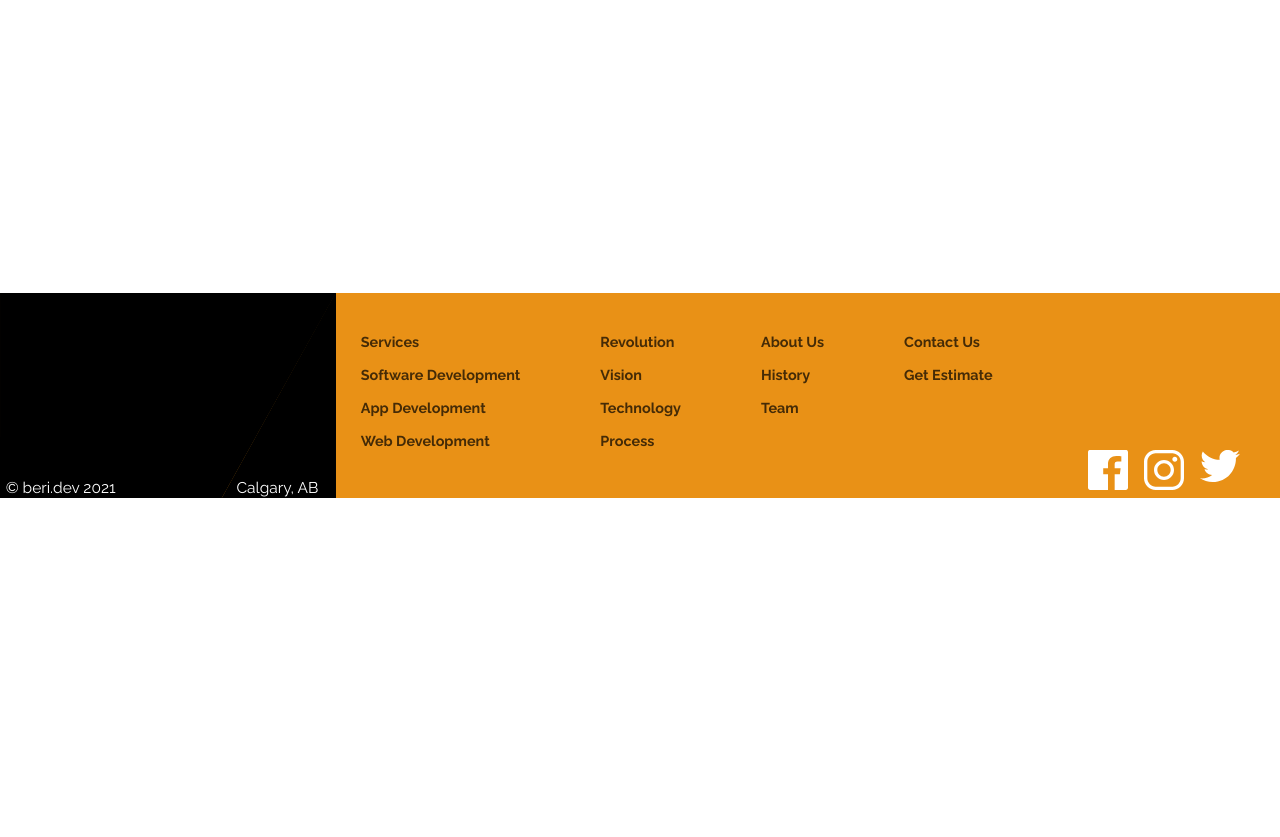
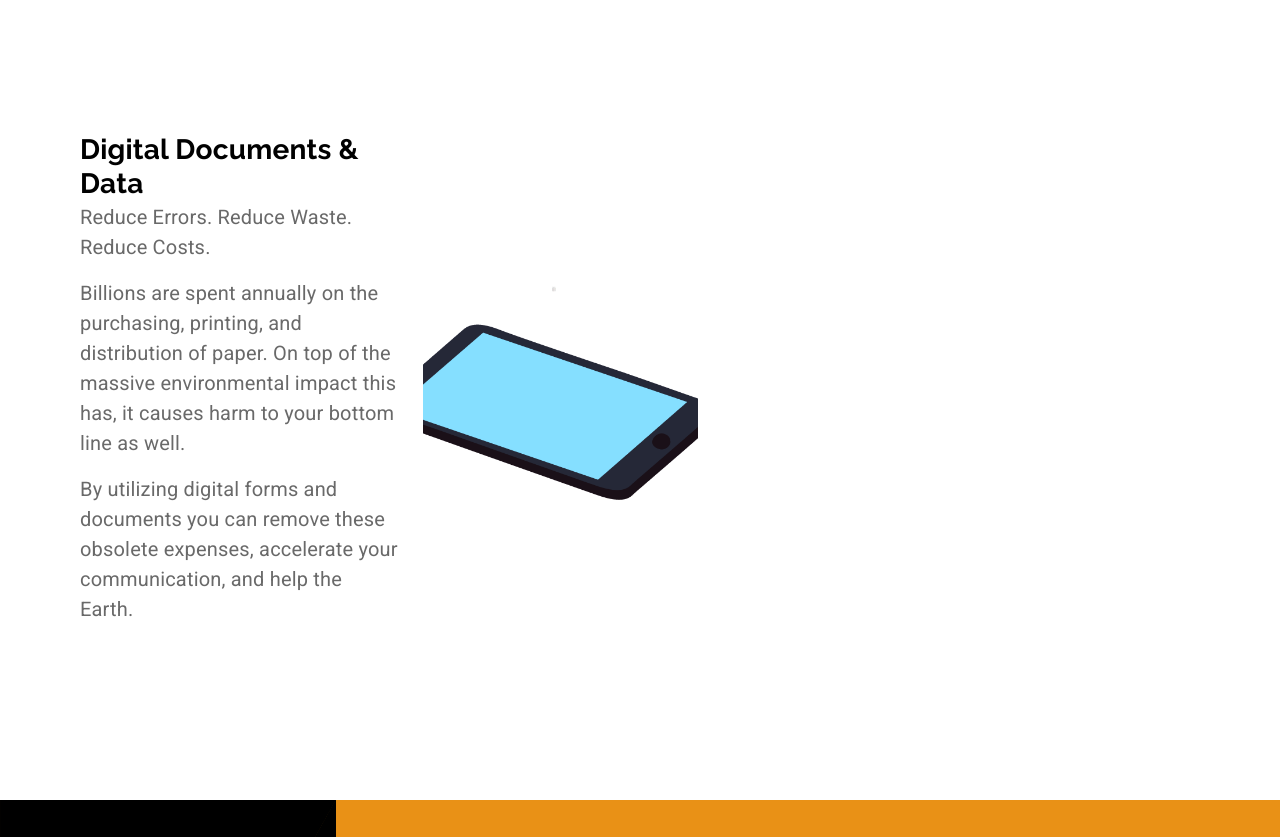
Before and after one commit to HAZberi/tech-company-website, a React (Create React App) app: page /software in a window 1280 px wide. Shown: the part 840-1677 px from the top of the page. Before the commit the page ends 1338 px from the top, so only its background shows below. Built offline with nearby package versions, Linux system fonts and the light colour scheme.

Commit message:
Documents section scaffolding

```diff
--- a/src/components/Software.js
+++ b/src/components/Software.js
@@ -1,6 +1,6 @@
 import React from "react";
 import { Link } from "react-router-dom";
-//import Lottie from "react-lottie";
+import Lottie from "react-lottie";
 import { makeStyles, useTheme } from "@material-ui/core/styles";
 import Grid from "@material-ui/core/Grid";
 import IconButton from "@material-ui/core/IconButton";
@@ -11,6 +11,7 @@ import forwardArrow from "../assets/forwardArrow.svg";
 import lightbulb from "../assets/bulb.svg";
 import cash from "../assets/cash.svg";
 import stopwatch from "../assets/stopwatch.svg";
+import documentsAnimation from "../animations/documentsAnimation/data.js";
 
 const useStyles = makeStyles((theme) => ({
   heading: {
@@ -23,9 +24,9 @@ const useStyles = makeStyles((theme) => ({
     marginTop: "0.5em",
   },
   arrowIcons: {
-      "&:hover" : {
-          backgroundColor: "transparent"
-      }
+    "&:hover": {
+      backgroundColor: "transparent",
+    },
   },
   mainContainer: {
     paddingLeft: "5em",
@@ -33,6 +34,9 @@ const useStyles = makeStyles((theme) => ({
     paddingTop: "2em",
     paddingBottom: "10em",
   },
+  itemContainer: {
+    maxWidth: "40em",
+  }
 }));
 
 const Software = (props) => {
@@ -40,6 +44,14 @@ const Software = (props) => {
   const theme = useTheme();
   //const smaller = useMediaQuery(theme.breakpoints.down("sm"));
   const medium = useMediaQuery(theme.breakpoints.down("md"));
+  const documentsAnimationOptions = {
+    loop: true,
+    autoplay: true,
+    animationData: documentsAnimation,
+    rendererSettings: {
+      preserveAspectRatio: "xMidYMid slice",
+    },
+  };
   return (
     <Grid container direction="column" className={classes.mainContainer}>
       <Grid item container direction="row" justify="space-around">
@@ -48,7 +60,7 @@ const Software = (props) => {
           className={classes.arrowContainer}
           style={{
             marginRight: medium ? "1rem" : "2.5em",
-            marginLeft: "-2.5em",
+            marginLeft: medium ? "1rem" : "-2.5em",
           }}
         >
           <IconButton
@@ -107,8 +119,21 @@ const Software = (props) => {
           </IconButton>
         </Grid>
       </Grid>
-      <Grid item container direction="row" justify="center" style={{marginTop: "10em", marginBottom: "10em"}}>
-        <Grid item container md direction="column" alignItems="center" style={{maxWidth: "40em"}}>
+      <Grid
+        item
+        container
+        direction="row"
+        justify="center"
+        style={{ marginTop: "10em", marginBottom: "10em" }}
+      >
+        <Grid
+          item
+          container
+          md
+          direction="column"
+          alignItems="center"
+          style={{ maxWidth: "40em" }}
+        >
           <Grid item>
             <img src={stopwatch} alt="stopWatch icon" />
           </Grid>
@@ -116,7 +141,14 @@ const Software = (props) => {
             <Typography variant="h4">Save Time</Typography>
           </Grid>
         </Grid>
-        <Grid item container md direction="column" alignItems="center" style={{maxWidth: "40em"}}>
+        <Grid
+          item
+          container
+          md
+          direction="column"
+          alignItems="center"
+          style={{ maxWidth: "40em" }}
+        >
           <Grid item>
             <img src={lightbulb} alt="lightbulb icon" />
           </Grid>
@@ -124,7 +156,14 @@ const Software = (props) => {
             <Typography variant="h4">Save Energy</Typography>
           </Grid>
         </Grid>
-        <Grid item container md direction="column" alignItems="center" style={{maxWidth: "40em"}}>
+        <Grid
+          item
+          container
+          md
+          direction="column"
+          alignItems="center"
+          style={{ maxWidth: "40em" }}
+        >
           <Grid item>
             <img src={cash} alt="cash icon" />
           </Grid>
@@ -133,6 +172,31 @@ const Software = (props) => {
           </Grid>
         </Grid>
       </Grid>
+      <Grid item container direction="row">
+        <Grid item container className={classes.itemContainer}>
+          <Grid item container direction="column" md>
+            <Grid item>
+              <Typography variant="h4">Digital Documents & Data</Typography>
+              <Typography variant="body1" paragraph>
+                Reduce Errors. Reduce Waste. Reduce Costs.
+              </Typography>
+              <Typography variant="body1" paragraph>
+                Billions are spent annually on the purchasing, printing, and
+                distribution of paper. On top of the massive environmental
+                impact this has, it causes harm to your bottom line as well.
+              </Typography>
+              <Typography variant="body1" paragraph>
+                By utilizing digital forms and documents you can remove these
+                obsolete expenses, accelerate your communication, and help the
+                Earth.
+              </Typography>
+            </Grid>
+          </Grid>
+            <Grid item md>
+              <Lottie options={documentsAnimationOptions} style={{ maxWidth: 275, maxHeight: 375, minHeight: 275}}/>
+            </Grid>
+        </Grid>
+      </Grid>
     </Grid>
   );
 };
```
Also changed, not shown: 1 other file (tests, documents, lock files or other folders).
